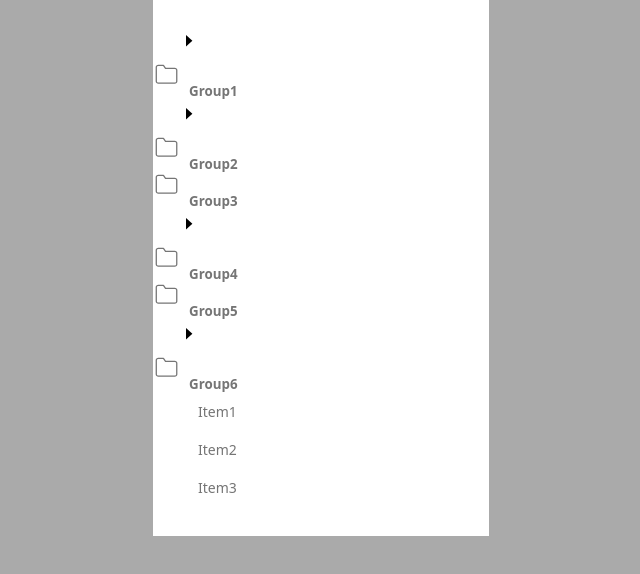
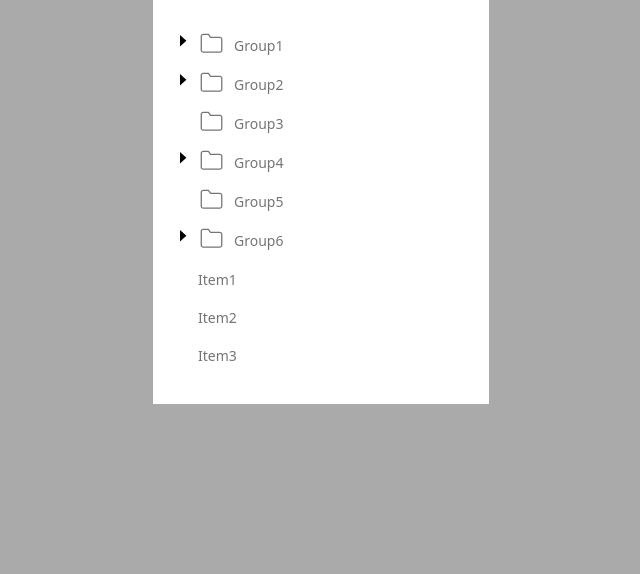
Before and after one commit to Kayoungkimjs/react-list, a React (Vite) app: page / in a window 1280 px wide. Shown: the top 574 px of the page, without its empty margins (319-959 px from the left). Built offline with nearby package versions, Linux system fonts and the light colour scheme; what emotion-normalize would draw is missing.

Commit message:
♻️ Refactor style code and apply transition

```diff
--- a/src/components/Group/group.styles.ts
+++ b/src/components/Group/group.styles.ts
@@ -2,14 +2,13 @@ import styled from '@emotion/styled'
 
 export const GroupWrapper = styled.div`
   width: 100%;
-`
 
-export const GroupButton = styled.button`
+  button {
+    position: relative;
     display: inline-flex;
     justify-content: start;
     align-items: center;
     width: 100%;
-  position: relative;
 
     .group-list {
       display: flex;
@@ -32,10 +31,11 @@ export const GroupButton = styled.button`
       display: inline-block;
     }
 
-  .fold {
+    .ic-fold {
       position: absolute;
       left: 27px;
       top: 0;
+      transition: transform 200ms linear;
 
       &.is-active {
         transform: rotate(90deg);
@@ -45,9 +45,10 @@ export const GroupButton = styled.button`
       }
     }
 
-  .file {
+    .ic-file {
       position: relative;
       top: 3px;
+    }
   }
 `
 
@@ -58,6 +59,7 @@ export const SubItem = styled.div`
   li {
     width: 100%;
     height: 38px;
+    transition: background-color 200ms ease-in-out;
 
     &:hover {
       background-color: #ffe7e7;
@@ -76,9 +78,10 @@ export const SubItem = styled.div`
         text-align: center;
         font-weight: 400;
         line-height: 36px;
+        transition: color 100ms ease-in-out;
 
         &:hover {
-          color: black;
+          color: #000000;
         }
       }
     }
--- a/src/components/Item/item.styles.ts
+++ b/src/components/Item/item.styles.ts
@@ -1,19 +1,32 @@
 import styled from '@emotion/styled'
 
 export const ItemList = styled.ol`
-  width: 100%;
-  display: inline-flex;
+  display: flex;
   flex-direction: column;
   justify-content: center;
   align-items: start;
+  width: 100%;
   margin-left: 45px;
 
   li {
+    width: 100%;
     height: 38px;
-    strong {
-      font-size: 14px;
-      font-weight: 400;
-      line-height: 36px;
+
+    a {
+      display: inline-block;
+      width: 100%;
+
+      strong {
+        width: 100%;
+        font-size: 14px;
+        font-weight: 400;
+        line-height: 36px;
+        transition: color 100ms ease-in-out;
+      }
+
+      &:hover {
+        color: #000000;
+      }
     }
   }
 `
```
Lines whose indentation alone changed are shown as unchanged.
